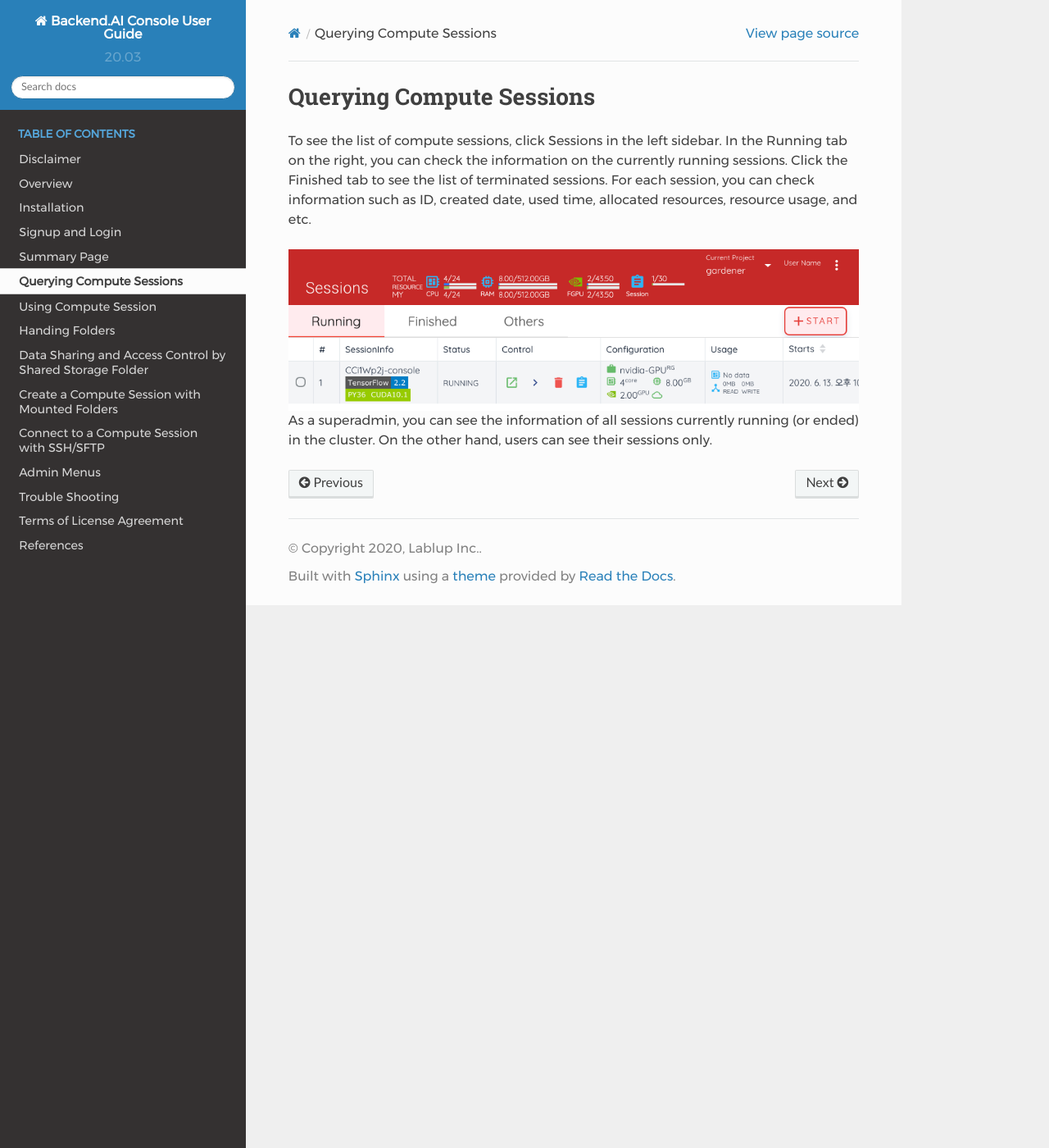
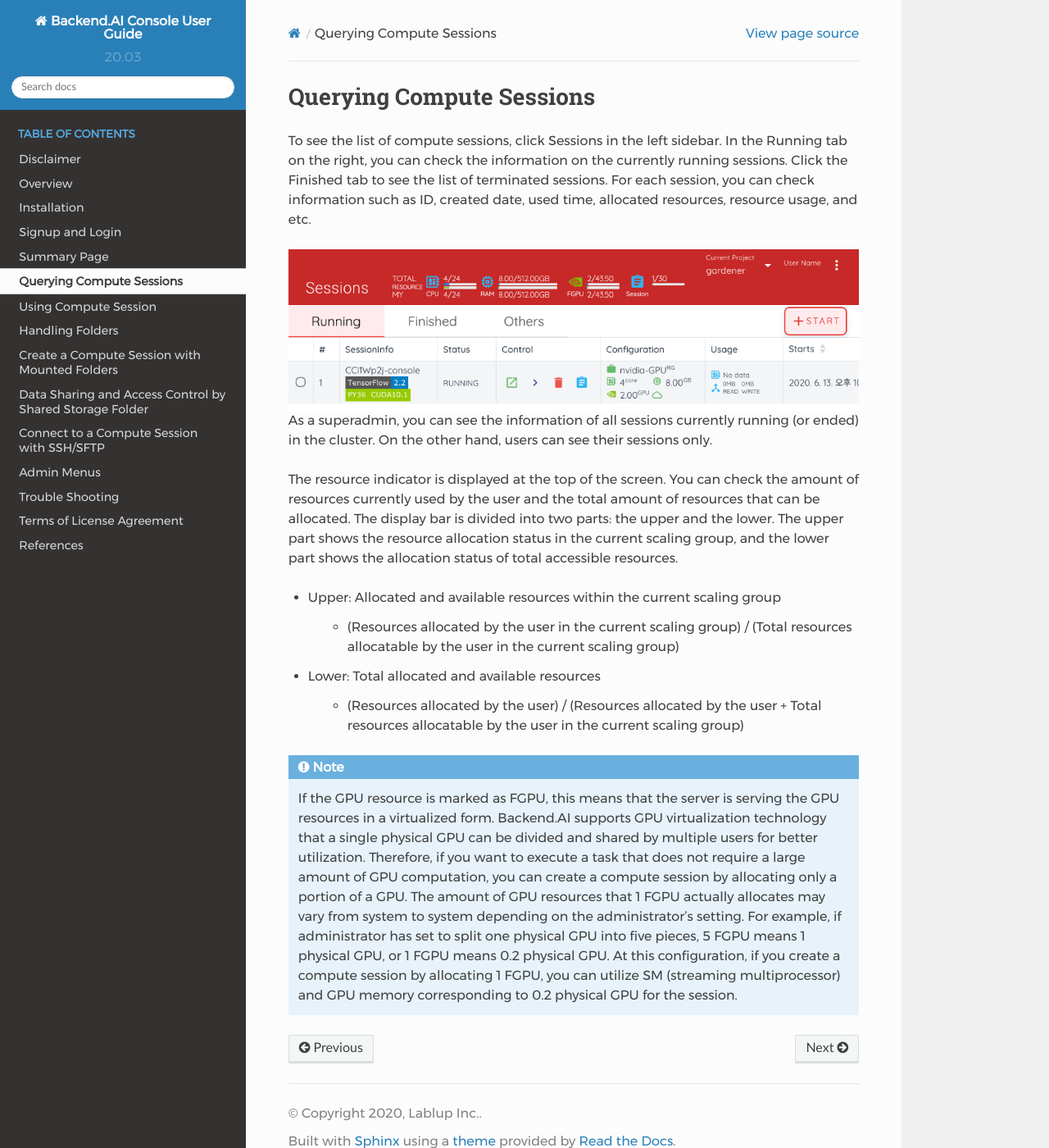
Before and after one commit to lablup/backend.ai-docs-webui, a Sphinx documentation site: the page built from docs/session_list/session_list.rst, in a window 1280 px wide and 1400 px high. Shown: the whole window at 82% size. Built offline with Sphinx 7.4.7 and the Read the Docs theme 2.0.0, drawn with Linux system fonts in a browser that asks for light colours.

Commit message:
docs: add docs for session app launcher's two options
* Open to public / Try preferred port
* Describe the meaning of resource indicator in the Sessions page
* Replace some of outdated images

```diff
--- a/docs/index.rst
+++ b/docs/index.rst
@@ -28,8 +28,8 @@
    session_list/session_list
    session_use/session_use
    vfolder/vfolder
+   mount_vfolder/mount_vfolder
    share_vfolder/share_vfolder
-   mount_vfolder/mount_vfolder
    sftp_to_container/sftp_to_container
    admin_user_keypair_management/admin_user_keypair_management
    trouble_shooting/trouble_shooting
--- a/docs/mount_vfolder/mount_vfolder.rst
+++ b/docs/mount_vfolder/mount_vfolder.rst
@@ -21,7 +21,7 @@
 ``user1-ml-test`` and ``user2-vfolder``, and then create a compute session.
 
 .. image:: create_session_with_folders.png
-   :width: 400
+   :width: 350
    :align: center
    :alt: Launch a compute session with storage folders
 
--- a/docs/session_list/session_list.rst
+++ b/docs/session_list/session_list.rst
@@ -14,3 +14,35 @@
 
 As a superadmin, you can see the information of all sessions currently running
 (or ended) in the cluster. On the other hand, users can see their sessions only.
+
+The resource indicator is displayed at the top of the screen. You can check the
+amount of resources currently used by the user and the total amount of resources
+that can be allocated. The display bar is divided into two parts: the upper and
+the lower. The upper part shows the resource allocation status in the current
+scaling group, and the lower part shows the allocation status of total
+accessible resources.
+
+* Upper: Allocated and available resources within the current scaling group
+
+   - (Resources allocated by the user in the current scaling group) /
+     (Total resources allocatable by the user in the current scaling group)
+
+* Lower: Total allocated and available resources
+
+   - (Resources allocated by the user) / (Resources allocated by the user +
+     Total resources allocatable by the user in the current scaling group)
+
+.. note::
+   If the GPU resource is marked as FGPU, this means that the server is serving
+   the GPU resources in a virtualized form. Backend.AI supports GPU
+   virtualization technology that a single physical GPU can be divided and
+   shared by multiple users for better utilization. Therefore, if you want to
+   execute a task that does not require a large amount of GPU computation, you
+   can create a compute session by allocating only a portion of a GPU. The
+   amount of GPU resources that 1 FGPU actually allocates may vary from system
+   to system depending on the administrator's setting. For example, if
+   administrator has set to split one physical GPU into five pieces, 5 FGPU
+   means 1 physical GPU, or 1 FGPU means 0.2 physical GPU. At this
+   configuration, if you create a compute session by allocating 1 FGPU, you can
+   utilize SM (streaming multiprocessor) and GPU memory corresponding to 0.2
+   physical GPU for the session.
--- a/docs/vfolder/vfolder.rst
+++ b/docs/vfolder/vfolder.rst
@@ -1,6 +1,6 @@
-===============
-Handing Folders
-===============
+================
+Handling Folders
+================
 
 Backend.AI supports dedicated storage to preserve user's files. Since the files
 and directories of a compute session are deleted upon session termination, it is
```
Also changed, not shown: docs/session_use/session_use.rst (+30 -20 lines), docs/mount_vfolder/create_session_with_folders.png, docs/session_use/app_launch_dialog.png, docs/session_use/session_created.png, docs/session_use/session_launch_dialog.png, docs/summary/summary_page.png, 3 other files.
